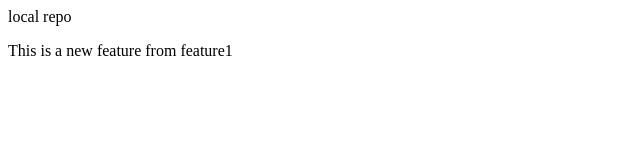
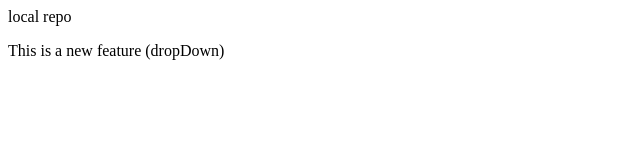
Before and after one commit to hazarde0us/LocalRepo, a plain HTML site: page index.html in a window 1280 px wide. Shown: the full height of the page, 0-640 px from the left. Drawn offline with Linux system fonts and the light colour scheme.

Commit message:
Add dropDown

```diff
--- a/index.html
+++ b/index.html
@@ -1,2 +1,2 @@
 <p>local repo</p>
-<p>This is a new feature from feature1</p>
+<p>This is a new feature (dropDown)</p>
```
